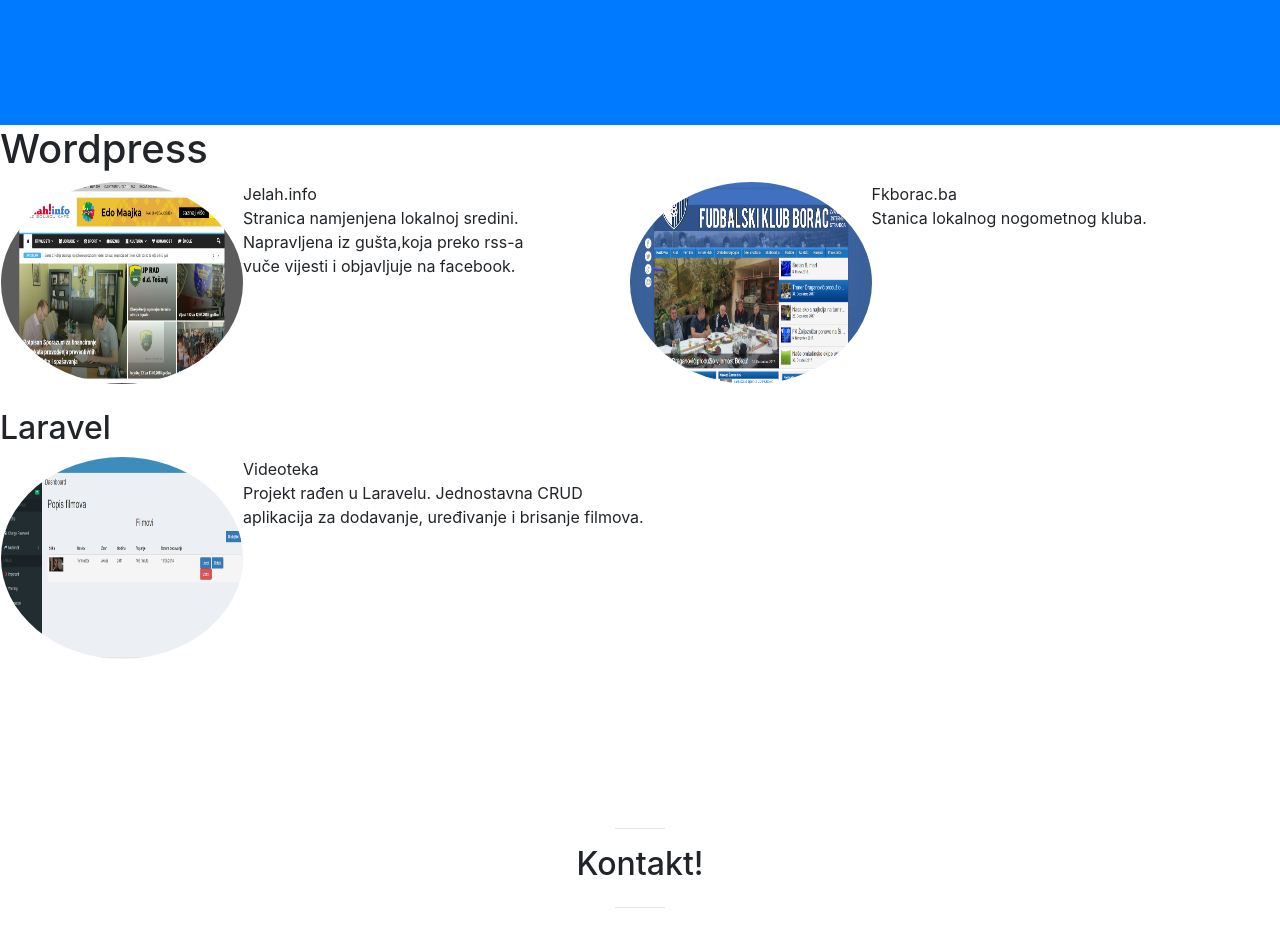
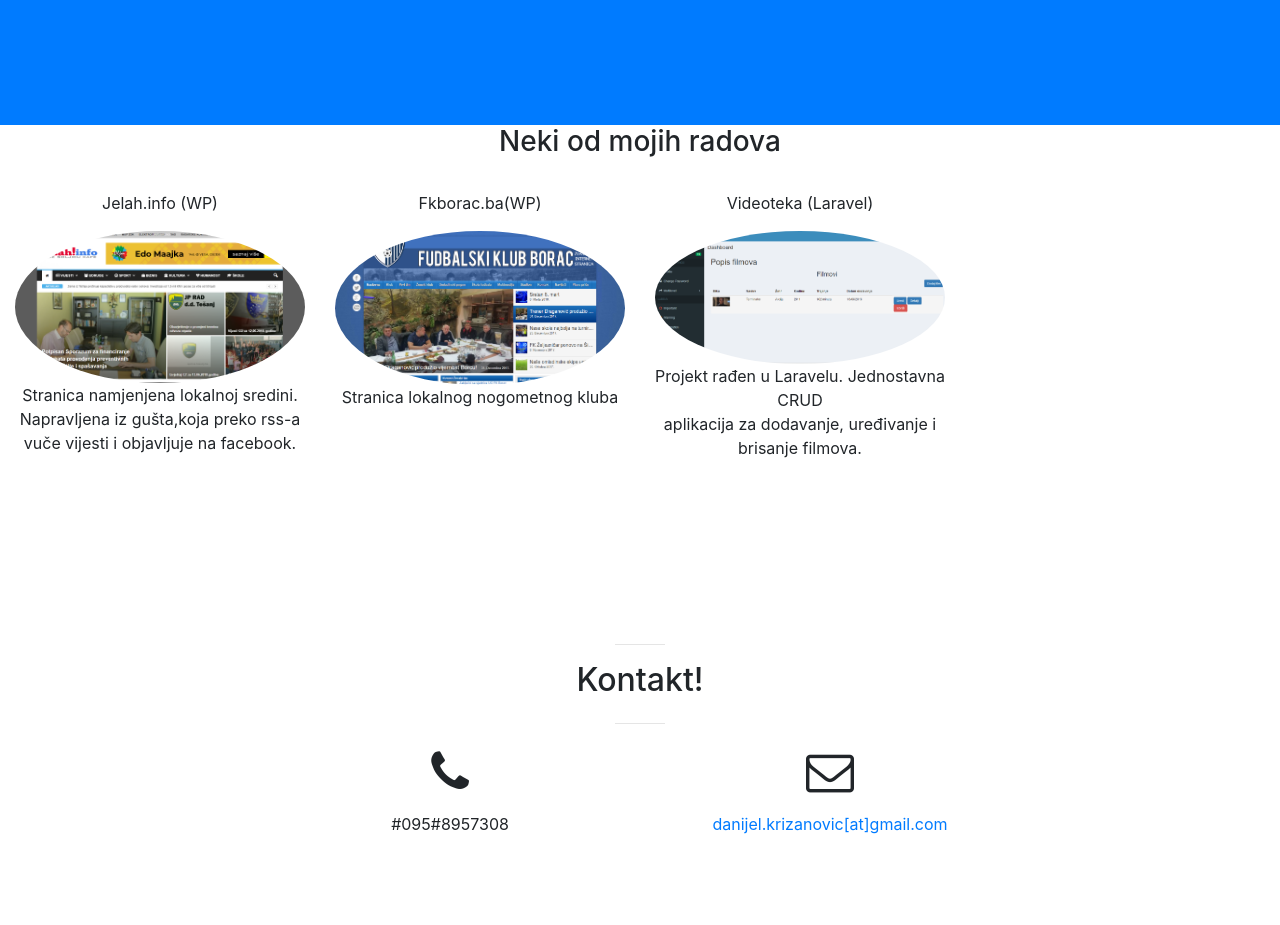
Before and after one commit to BouliOS/BouliOS.github.io, a website with bundled scripts: page index.html in a window 1280 px wide. Shown: the part 1504-2429 px from the top of the page. Built offline with nearby package versions, Linux system fonts and the light colour scheme.

Commit message:
fixed style

```diff
--- a/index.html
+++ b/index.html
@@ -91,24 +91,26 @@
 
         <section class="p-0" id="portfolio">
             <div class="table-responsive">
-                <h1> Wordpress</h1>
 
-                <table width="100%" border="0">
-  <tr>
-      <td><a href="http://jelah.info"><img src="img/jelah.png" alt="Jelah" align="left" height="202" width="242" /></a>Jelah.info<br>Stranica namjenjena lokalnoj sredini.<br> Napravljena iz gušta,koja preko rss-a<br> vuče vijesti i objavljuje na facebook.</td>
-      <td><a href="http://fkborac.ba"><img src="img/borac.png" alt="Borac" align="left" height="202" width="242" /></a>Fkborac.ba<br>Stanica lokalnog nogometnog kluba.</td>
-    </tr>
-           </table>
-  <br>
-   <h2> Laravel</h2>
+            <div class="container-fluid bg-3 text-center">
+  <h3>Neki od mojih radova</h3><br>
+  <div class="row">
+    <div class="col-sm-3">
+      <p>Jelah.info (WP)</p>
+      <img src="img/jelah.png" class="img-responsive" style="width:100%" alt="Jelah.info"><p>Stranica namjenjena lokalnoj sredini.<br> Napravljena iz gušta,koja preko rss-a<br> vuče vijesti i objavljuje na facebook.</p>
+    </div>
+    <div class="col-sm-3">
+      <p>Fkborac.ba(WP)</p>
+      <img src="img/borac.png" class="img-responsive" style="width:100%" alt="Fkborac.ba"><p>Stranica lokalnog nogometnog kluba</p>
+    </div>
+    <div class="col-sm-3">
+      <p>Videoteka (Laravel)</p>
+      <img src="img/CRUD.png" class="img-responsive" style="width:100%" alt="Videoteka"><p>Projekt rađen u Laravelu. Jednostavna CRUD<br> aplikacija za dodavanje, uređivanje i brisanje filmova.</p>
+    </div>
 
-           <table width="100%" border="0">
-  <tr>
-      <td><img src="img/crud.png" alt="Jelah" align="left" height="202" width="242" />Videoteka<br>Projekt rađen u Laravelu. Jednostavna CRUD<br> aplikacija za dodavanje, uređivanje i brisanje filmova.<br></td>
+  </div>
+</div>
 
-  </tr>
-</table>
-            </div>
         </section>
         <br>
 
```
